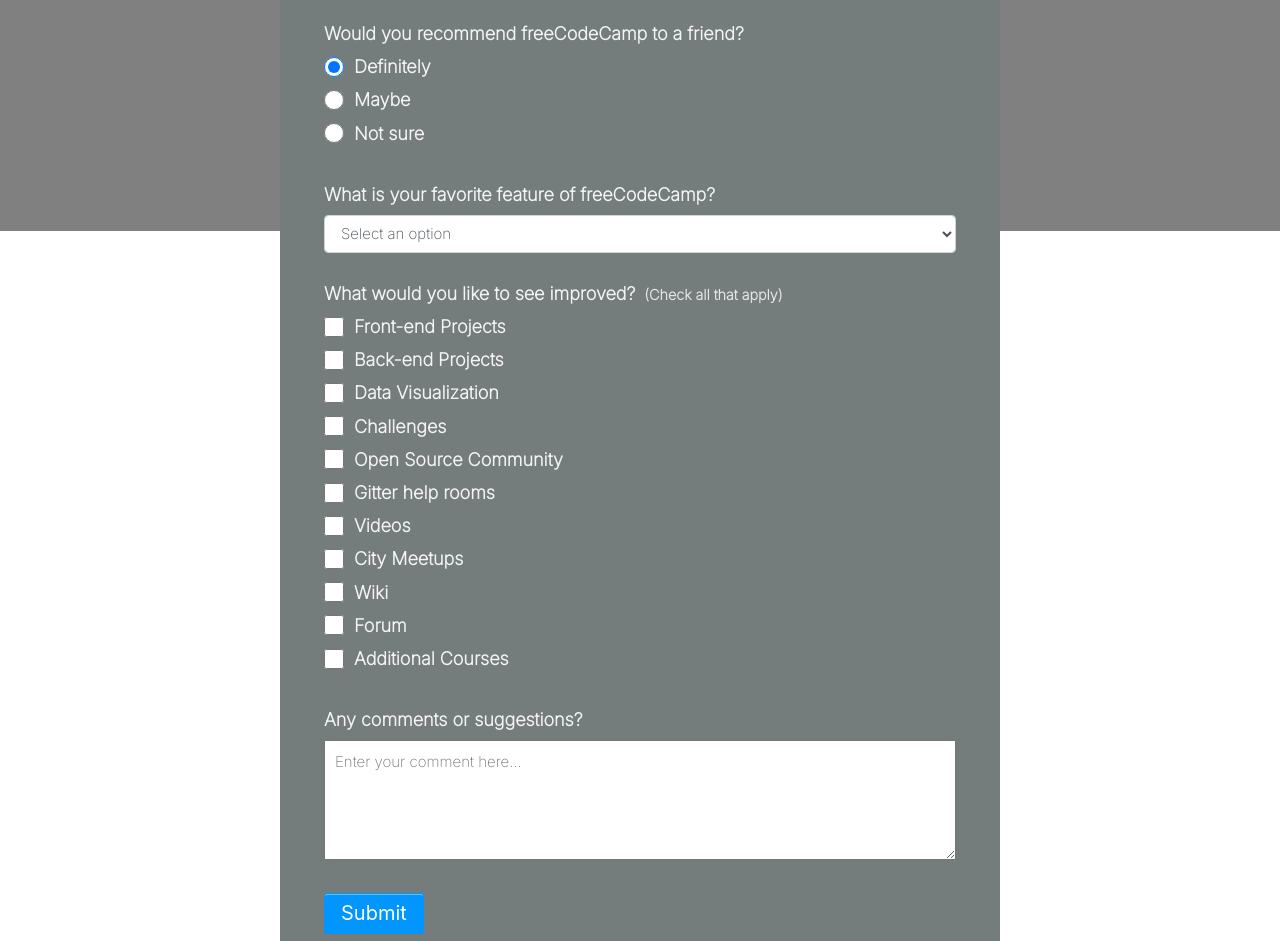
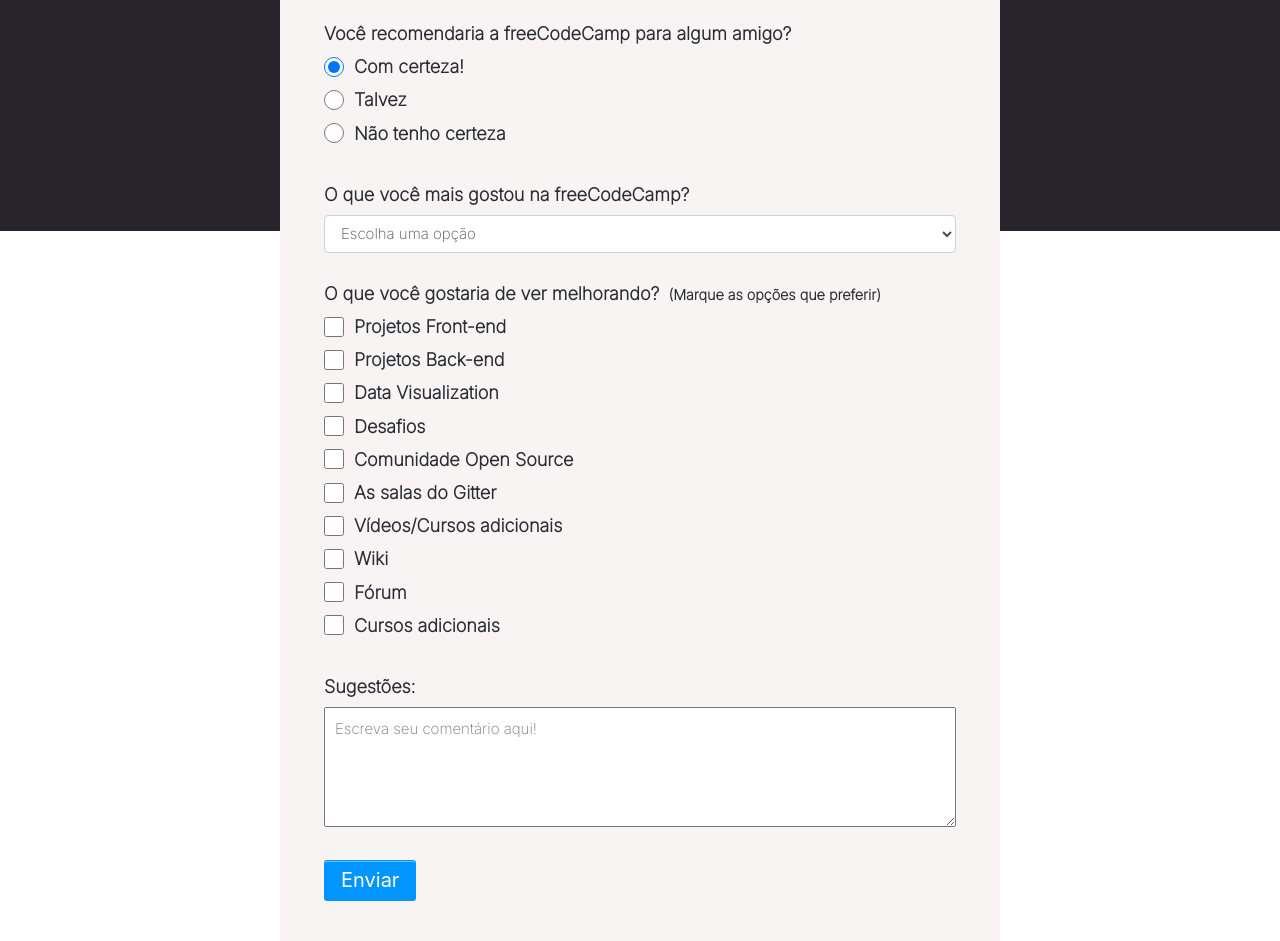
Before and after one commit to berdfandrade/freecode, a plain HTML site: page Legacy Responsive Web Design/Build a Survey Form/Formulário/survey.html in a window 1280 px wide. Shown: the part 569-1510 px from the top of the page. Drawn offline with Linux system fonts and the light colour scheme.

Commit message:
atualizando formulário --03/02

```diff
--- a/Legacy Responsive Web Design/Build a Survey Form/Formulário/styles.css
+++ b/Legacy Responsive Web Design/Build a Survey Form/Formulário/styles.css
@@ -5,7 +5,7 @@
 
 :root {
   --color-white: #f3f3f3;
-  --color-darkblue: grey;
+  --color-darkblue: rgb(40,36,44);
   --color-darkblue-alpha: rgba(27, 27, 50, 0.8);
   --color-green: #37af65;
 }
@@ -51,6 +51,7 @@
 
 h1,
 p {
+  color: #282c34;
   margin-top: 0;
   margin-bottom: 0.5rem;
 }
@@ -99,7 +100,6 @@
 }
 
 .description {
-  font-style: italic;
   font-weight: 200;
   text-shadow: 1px 1px 1px rgba(0, 0, 0, 0.4);
 }
@@ -107,10 +107,13 @@
 .clue {
   margin-left: 0.25rem;
   font-size: 0.9rem;
-  color: #e4e4e4;
+  color: #282c34;
 }
 
 .text-center {
+
+  font-weight: 900;
+  color: #5ccbe9;
   text-align: center;
 }
 
@@ -118,7 +121,7 @@
 
 form {
   margin-bottom: 50px;
-  background: rgb(117, 124, 124);
+  background: #f8f4f4;
   padding: 2.5rem 0.625rem;
   border-radius: 0.50rem;
 }
@@ -130,6 +133,7 @@
 }
 
 .form-group {
+  color: #282c34;
   margin: 0 auto 1.25rem auto;
   padding: 0.25rem;
 }
--- a/Legacy Responsive Web Design/Build a Survey Form/Formulário/survey.html
+++ b/Legacy Responsive Web Design/Build a Survey Form/Formulário/survey.html
@@ -39,54 +39,53 @@
         </div>
 
         <div class="form-group">
-          <p>Would you recommend freeCodeCamp to a friend?</p>
+          <p>Você recomendaria a freeCodeCamp para algum amigo?</p>
           <label>
-            <input name="user-recommend" value="definitely" type="radio" class="input-radio" checked="checked">Definitely</label>
+            <input name="user-recommend" value="definitely" type="radio" class="input-radio" checked="checked">Com certeza!</label>
           <label>
-            <input name="user-recommend" value="maybe" type="radio" class="input-radio">Maybe</label>
+            <input name="user-recommend" value="maybe" type="radio" class="input-radio">Talvez</label>
 
-          <label><input name="user-recommend" value="not-sure" type="radio" class="input-radio">Not sure</label>
+          <label><input name="user-recommend" value="not-sure" type="radio" class="input-radio">Não tenho certeza</label>
         </div>
 
         <div class="form-group">
-          <p>What is your favorite feature of freeCodeCamp?</p>
+          <p>O que você mais gostou na freeCodeCamp?</p>
           <select id="most-like" name="mostLike" class="form-control" required="">
-            <option disabled="disabled" selected="selected" value="">Select an option</option>
-            <option value="challenges">Challenges</option>
-            <option value="projects">Projects</option>
-            <option value="community">Community</option>
+            <option disabled="disabled" selected="selected" value="">Escolha uma opção</option>
+            <option value="challenges">Desafios</option>
+            <option value="projects">Projetos</option>
+            <option value="community">Comunidade</option>
             <option value="openSource">Open Source</option>
           </select>
         </div>
 
         <div class="form-group">
           <p>
-            What would you like to see improved?
-            <span class="clue">(Check all that apply)</span>
+            O que você gostaria de ver melhorando?
+            <span class="clue">(Marque as opções que preferir)</span>
           </p>
 
-          <label><input name="prefer" value="front-end-projects" type="checkbox" class="input-checkbox">Front-end Projects</label>
+          <label><input name="prefer" value="front-end-projects" type="checkbox" class="input-checkbox">Projetos Front-end</label>
           <label>
-            <input name="prefer" value="back-end-projects" type="checkbox" class="input-checkbox">Back-end Projects</label>
+            <input name="prefer" value="back-end-projects" type="checkbox" class="input-checkbox">Projetos Back-end</label>
           <label><input name="prefer" value="data-visualization" type="checkbox" class="input-checkbox">Data Visualization</label>
-          <label><input name="prefer" value="challenges" type="checkbox" class="input-checkbox">Challenges</label>
-          <label><input name="prefer" value="open-source-community" type="checkbox" class="input-checkbox">Open Source Community</label>
-          <label><input name="prefer" value="gitter-help-rooms" type="checkbox" class="input-checkbox">Gitter help rooms</label>
-          <label><input name="prefer" value="videos" type="checkbox" class="input-checkbox">Videos</label>
-          <label><input name="prefer" value="city-meetups" type="checkbox" class="input-checkbox">City Meetups</label>
+          <label><input name="prefer" value="challenges" type="checkbox" class="input-checkbox">Desafios</label>
+          <label><input name="prefer" value="open-source-community" type="checkbox" class="input-checkbox">Comunidade Open Source</label>
+          <label><input name="prefer" value="gitter-help-rooms" type="checkbox" class="input-checkbox">As salas do Gitter</label>
+          <label><input name="prefer" value="videos" type="checkbox" class="input-checkbox">Vídeos/Cursos adicionais</label>
           <label><input name="prefer" value="wiki" type="checkbox" class="input-checkbox">Wiki</label>
-          <label><input name="prefer" value="forum" type="checkbox" class="input-checkbox">Forum</label>
-          <label><input name="prefer" value="additional-courses" type="checkbox" class="input-checkbox">Additional Courses</label>
+          <label><input name="prefer" value="forum" type="checkbox" class="input-checkbox">Fórum</label>
+          <label><input name="prefer" value="additional-courses" type="checkbox" class="input-checkbox">Cursos adicionais</label>
         </div>
 
         <div class="form-group">
-          <p>Any comments or suggestions?</p>
-          <textarea id="comments" class="input-textarea" name="comment" placeholder="Enter your comment here..."></textarea>
+          <p>Sugestões:</p>
+          <textarea id="comments" class="input-textarea" name="comment" placeholder="Escreva seu comentário aqui!"></textarea>
         </div>
 
         <div class="form-group">
           <button type="submit" id="submit" class="submit-button">
-            Submit
+            Enviar
           </button>
         </div>
       </form>
```
